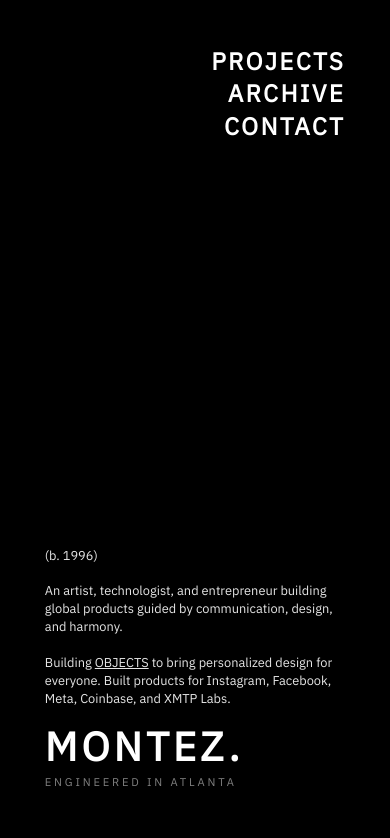
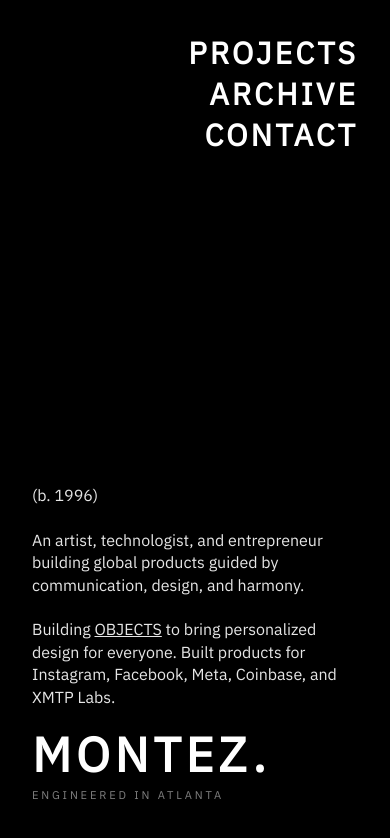
Before and after one commit to m-005/personal_website, a SvelteKit app: page / in a window 390 px wide. Shown: the top 838 px of the page. Built offline with nearby package versions, Linux system fonts and the light colour scheme.

Commit message:
Updated padding to be slimmer on mobile

```diff
--- a/src/routes/+layout.svelte
+++ b/src/routes/+layout.svelte
@@ -39,7 +39,7 @@
 	.app {
 		display: flex;
 		flex-direction: column;
-		padding: 2.8rem;
+		padding: 2rem;
 		box-sizing: border-box; /* Include padding in element's total height */
 		height: 100vh;
 
--- a/src/routes/style.css
+++ b/src/routes/style.css
@@ -4,10 +4,10 @@
 	--default-padding: 4rem;
 	--mobile-padding-offset: 0.7;
 
-	--fs-tiny: clamp(.35rem, 3vw, .7rem);
-	--fs-small: clamp(.8rem, 3vw, 1.6rem);
-	--fs-medium: clamp(1.5rem, 3vw, 3rem);
-	--fs-large: clamp(2.5rem, 3vw, 5rem);
+	--fs-tiny: clamp(.4rem, 3vw, .7rem);
+	--fs-small: clamp(1rem, 3vw, 1.6rem);
+	--fs-medium: clamp(1.9rem, 3vw, 3rem);
+	--fs-large: clamp(3rem, 3vw, 5rem);
 }
 
 body {
```
